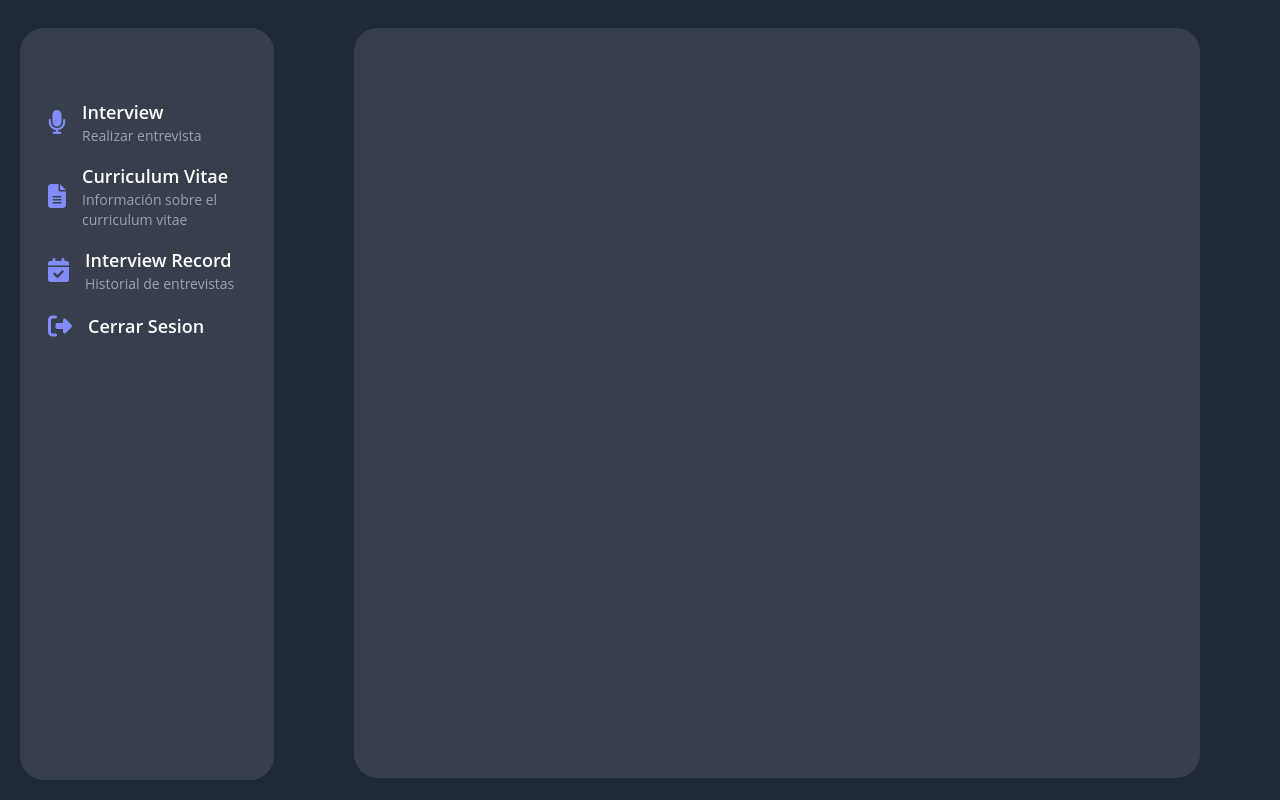
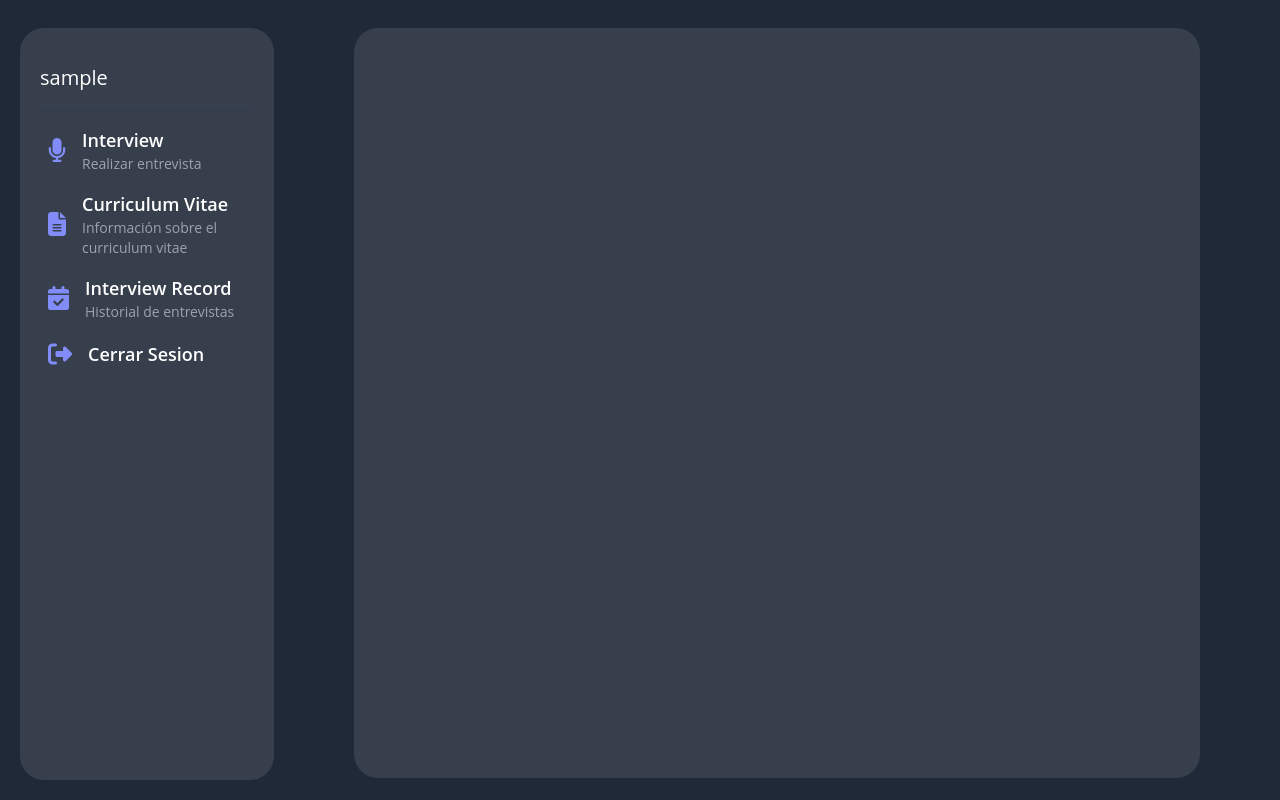
Before and after one commit to dfloresc16/AppPT, an Angular app: page /dashboard in a window 1280 px wide. Built offline with nearby package versions, Linux system fonts and the light colour scheme; sample sign-in values are in the browser's storage.

Commit message:
fix: Faltaba agregar el archivo ts

```diff
--- a/src/app/presentation/layouts/dashboardLayout/dashboardLayout.component.ts
+++ b/src/app/presentation/layouts/dashboardLayout/dashboardLayout.component.ts
@@ -20,17 +20,18 @@ export class DashboardLayoutComponent {
 
   public routes = routes[2].children?.filter((route) => route.data);
   public fullName: string = '';
-
+  public userName: string = '';
   constructor() {
     // Recuperar 'name' y 'lastname' del sessionStorage
     const name = sessionStorage.getItem('name');
     const lastname = sessionStorage.getItem('lastName');
+    this.userName = sessionStorage.getItem('userName') || '';
     console.log(name);
     console.log(lastname)
+    console.log(this.userName);
 
     // Formar el string completo y asignarlo a 'fullName'
     this.fullName = `${name || ''} ${lastname || ''}`.trim();
-
     // Imprimir el contenido de 'routes' y 'fullName' en la consola
     console.log(this.routes);
     console.log(this.fullName);
```
